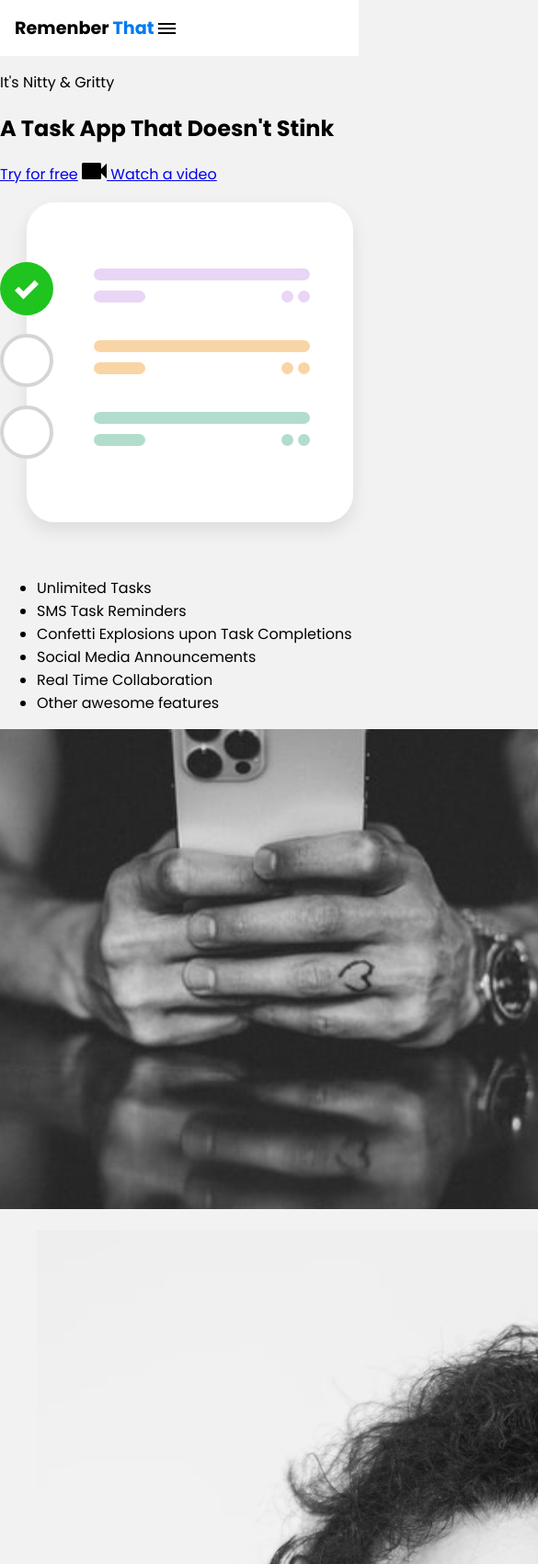
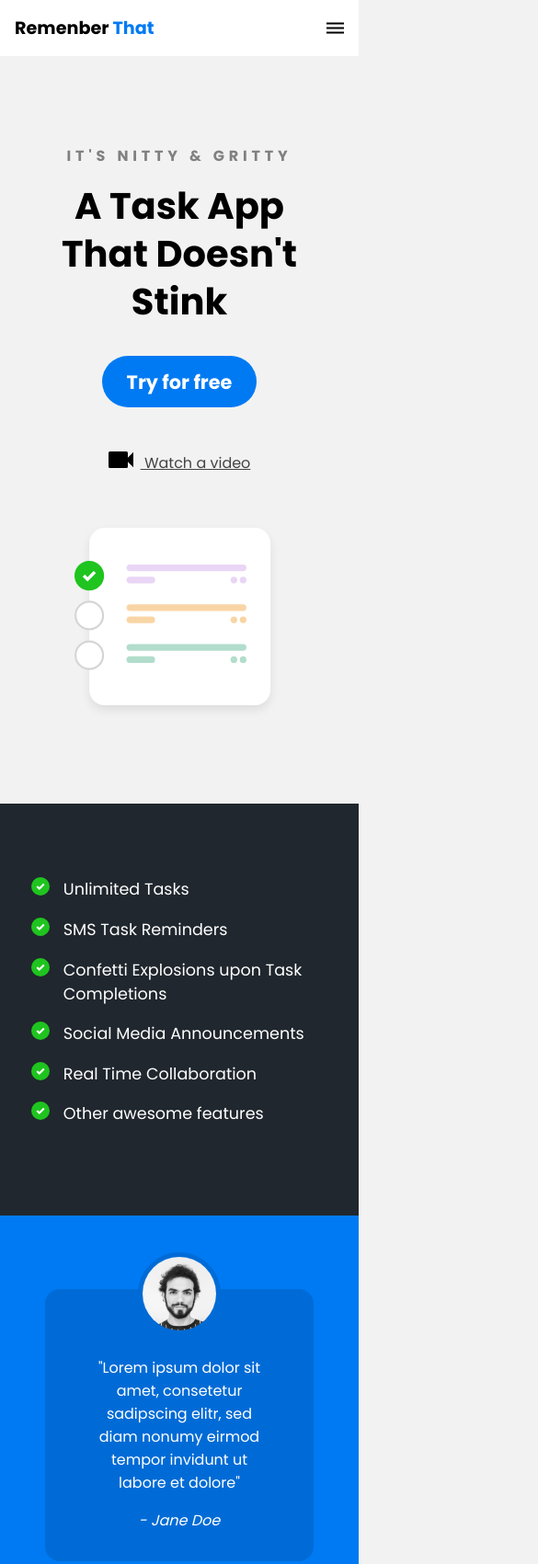
Before and after one commit to UrielVentura/AppLadingPage, a plain HTML site: page index.html in a window 390 px wide. Shown: the top 1701 px of the page at 92% size, 585 px wide, since content can reach past the window. Drawn offline with Linux system fonts and the light colour scheme.

Commit message:
Mobile design

```diff
--- a/css/main.scss
+++ b/css/main.scss
@@ -25,8 +25,176 @@ body{
         }
     }
 
+    nav{
+        display: none;
+    }
+
+    .container{
+        display: flex;
+        place-content: space-between;
+    }
+
+    .mobile-menu{
+        cursor: pointer;
+    }
+
 }
 
-nav{
+a{
+    color: #444444;
+}
+
+ul{
+    list-style-type: none;
+    margin: 0;
+    padding: 0;
+}
+
+section{
+    padding: 5em 2em;
+}
+
+.hero{
+    text-align: center;
+}
+
+.left-col{
+
+    .subhead{
+        text-transform: uppercase;
+        font-weight: bold;
+        color: grey;
+        letter-spacing: .3em;
+    }
+
+    h1{
+        font-size: 2.5em;
+        line-height: 1.3em;
+        margin-top: .2em;
+    }
+
+    .primary-cta{
+        background:  var(--primary-color);
+        color: white;
+        text-decoration: none;
+        padding: .6em 1.3em;
+        font-size: 1.3em;
+        border-radius: 5em;
+        font-weight: bold;
+        display: inline-block;
+    }
+
+    .watch-video-cta{
+        display: block;
+        margin-top: 3em;
+
+        img{
+            margin-right: .5em;
+        }
+
+    }
+}
+
+.hero-img{
+    width: 70%;
+    margin-top: 3em;
+}
+
+.features-section{
+    background: #20272E;
+    color: white;
+
+    .features-list{
+        margin: 0;
+        padding-left: .1em;
+        //display: grid; come back to this
+
+        li{
+            font-size: 1.1em;
+            margin-bottom: 1em;
+            margin-left: 2em;
+            position: relative;
+
+            &:before{
+                content: '';
+                left: -2em;
+                position: absolute;
+                width: 20px;
+                height: 20px;
+                background-image: url('../images/bullet.svg');
+                background-size: contain;
+                margin-right: .5em;
+
+            }
+        }
+    }
+
+}
+
+.features-section img {
     display: none;
 }
+
+.testimonials-section {
+    background: var(--primary-color);
+    color: white;
+
+    li {
+        background:#006BD6;
+        text-align: center;
+        padding: 2em 1em ;
+        width: 80%;
+        margin: 0 auto 5em auto;
+        border-radius: 1em;
+
+        img {
+            width: 5em;
+            height: 5em;
+            border: 5px solid #006BD6;
+            border-radius: 50%;
+            margin-top: -4.5em ;
+
+        }
+    }
+}
+
+.contact-section{
+    h2{
+        font-size: 2em;
+    }
+
+    label{
+        display: block;
+        font-size: 1.2em;
+        margin-bottom: .5em;
+    }
+
+    input, textarea{
+        width: 100%;
+        padding: .8em;
+        margin-bottom: 1em;
+        border: 1px solid grey;
+        border-radius: .3em;
+        box-sizing: border-box;
+
+    }
+
+    .send-message-cta{
+        background-color: var(--primary-color);
+        color: white;
+        font-weight: bold;
+        font-size: 1.3em;
+        border: none;
+        border-radius: 5em;
+        margin-bottom: 5em;
+        display: inline-block;
+        padding: .8em 2em;
+        width: unset;
+        cursor: pointer;
+    }
+
+    iframe{
+        width: 100%;
+        height: 300px;
+    }
+}
```
Also changed, not shown: css/main.css, 1 other file.
